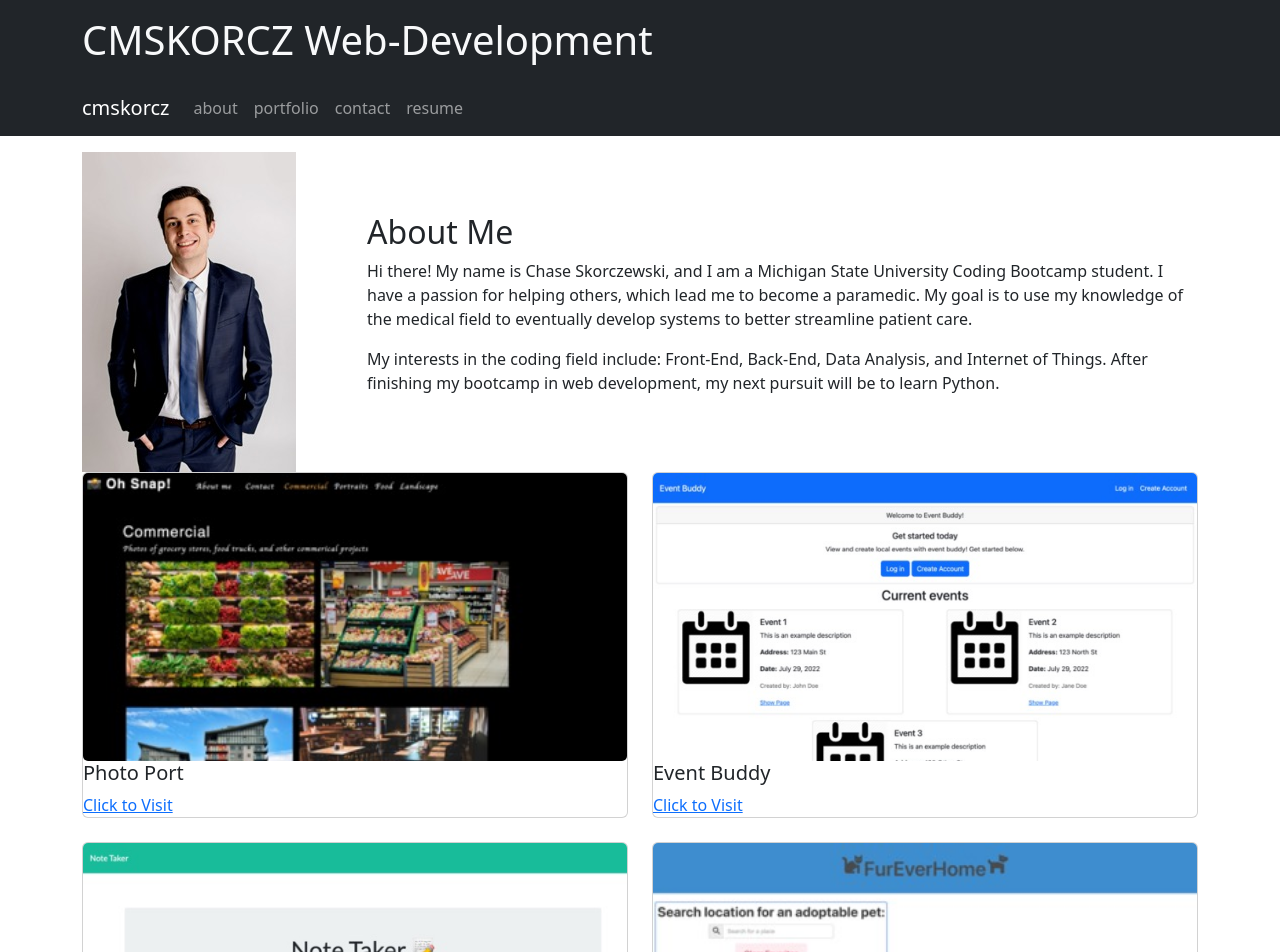
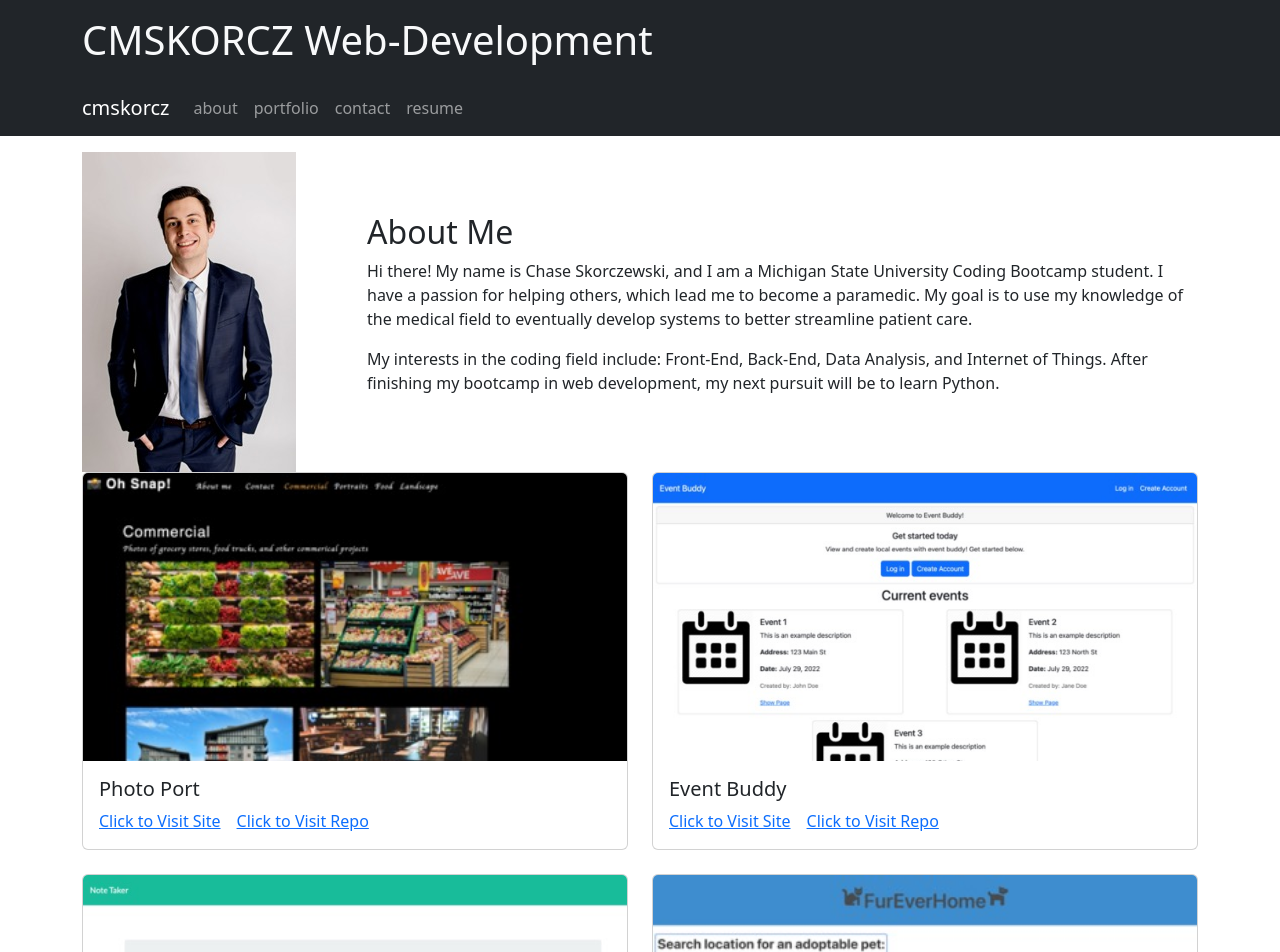
Before and after one commit to cmskorcz/cmskorcz-react-portfolio, a React (Create React App) app: page / in a window 1280 px wide. Shown: the top 952 px of the page. Built offline with nearby package versions, Linux system fonts and the light colour scheme.

Commit message:
added repo link and fixed some styling

```diff
--- a/src/components/Portfolio/index.js
+++ b/src/components/Portfolio/index.js
@@ -11,9 +11,12 @@ function Portfolio({ projects }) {
         {projects.map(project => (
           <Col key={`${project.title}`}>
             <Card>
-              <Card.Img style={{ objectFit: 'cover', height: '18rem', objectPosition: '0% 0%' }} src={require(`../../assets/images/${project.img}`)} alt={`${project.title}`}/>
-              <Card.Title>{project.title}</Card.Title>
-              <Card.Link href={`${project.link}`} target="_blank" rel="noreferrer">Click to Visit</Card.Link>
+              <Card.Img variant="top" style={{ objectFit: 'cover', height: '18rem', objectPosition: '0% 0%' }} src={require(`../../assets/images/${project.img}`)} alt={`${project.title}`}/>
+              <Card.Body>
+                <Card.Title>{project.title}</Card.Title>
+                <Card.Link href={`${project.link}`} target="_blank" rel="noreferrer">Click to Visit Site</Card.Link>
+                <Card.Link href={`${project.repo}`} target="_blank" rel="noreferrer">Click to Visit Repo</Card.Link>
+              </Card.Body>
             </Card>
           </Col>
         ))}
```
